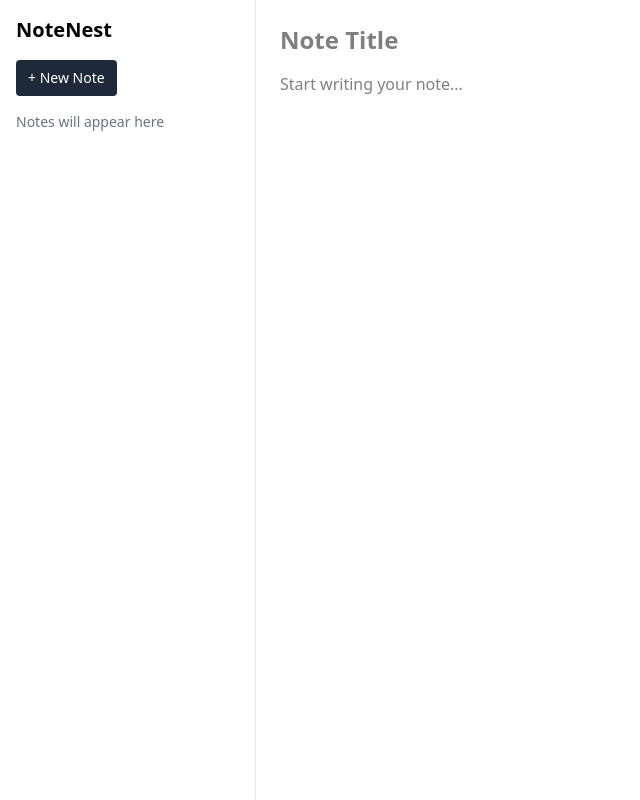
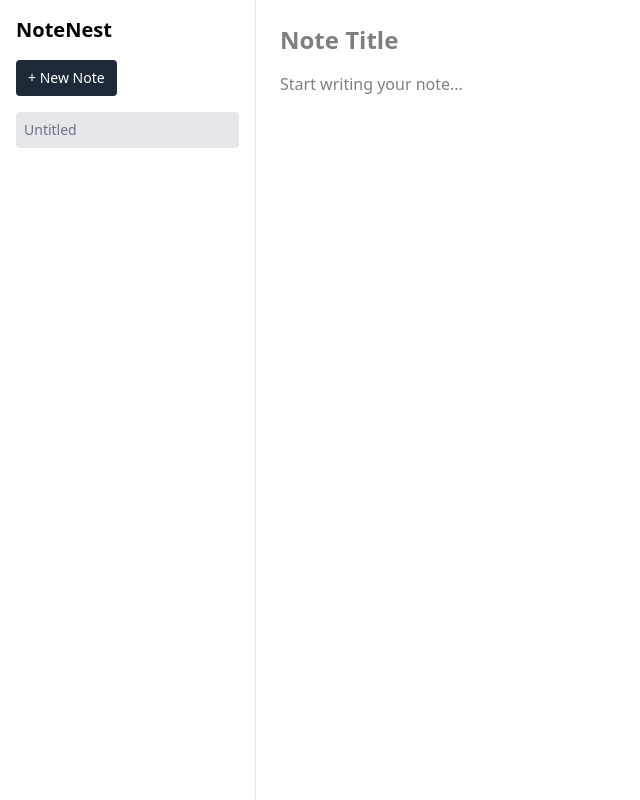
Before and after one commit to Apoorva65/NoteNest, a React (Vite) app: page / in a window 1280 px wide. Both pictures are taken after a click on the button "+ New Note". Shown: the whole page, without its empty margins (0-640 px from the left). Built offline with nearby package versions, Linux system fonts and the light colour scheme.

Commit message:
Render notes list on side bar

```diff
--- /dev/null
+++ b/src/components/NoteItem.jsx
@@ -0,0 +1,19 @@
+import React from "react";
+import { Link, useLocation } from "react-router-dom";
+
+function NoteItem({note}){
+    const location = useLocation();
+    const isActive = location.pathname===`/note/${note.id}`;
+
+    return(
+        <Link to={`/note/${note.id}`} className={`block rounded px-2 py-2 text-sm mb-1
+        ${isActive ? 'bg-gray-200' : 'hover:bg-gray-100'}
+      `}>
+        <div className="font-medium truncate">
+            {note.title || 'Untitled'}
+        </div>
+      </Link>
+    )
+}
+
+export default NoteItem;
--- a/src/components/SideBar.jsx
+++ b/src/components/SideBar.jsx
@@ -1,5 +1,6 @@
 import React from "react"
 import {useNavigate} from 'react-router-dom'
+import NoteItem from "./NoteItem";
 
 function SideBar({notes}) {
     const navigate = useNavigate();
@@ -11,7 +12,15 @@ function SideBar({notes}) {
       onClick={()=>navigate('/new')}
       className="mb-4 rounded bg-gray-800 px-3 py-2 text-sm text-white hover:bg-gray-700">+ New Note</button>
       <div className="text-sm text-gray-500">
-        {notes.length===0?'No Notes yet':'Notes will appear here'}
+        {notes.length===0?
+        <div className="text-sm text-gray-500">
+            No notes yet
+          </div>
+          :
+          (notes.map((note)=>(
+            <NoteItem  key={note.id} note={note} />
+          ))
+          )}
       </div>
     </aside>
   )
--- a/src/pages/NewNote.jsx
+++ b/src/pages/NewNote.jsx
@@ -1,11 +1,16 @@
-import React, { useEffect } from "react";
+import React, { useRef,useEffect } from "react";
 import { useNavigate } from "react-router-dom";
 
 function NewNote({createNote}){
 
     const navigate = useNavigate();
+    const hasCreated = useRef(false);
 
     useEffect(()=>{
+
+        if (hasCreated.current) return
+        hasCreated.current = true
+
         const newNote = {
             id : Date.now().toString(),
             title : '',
```
